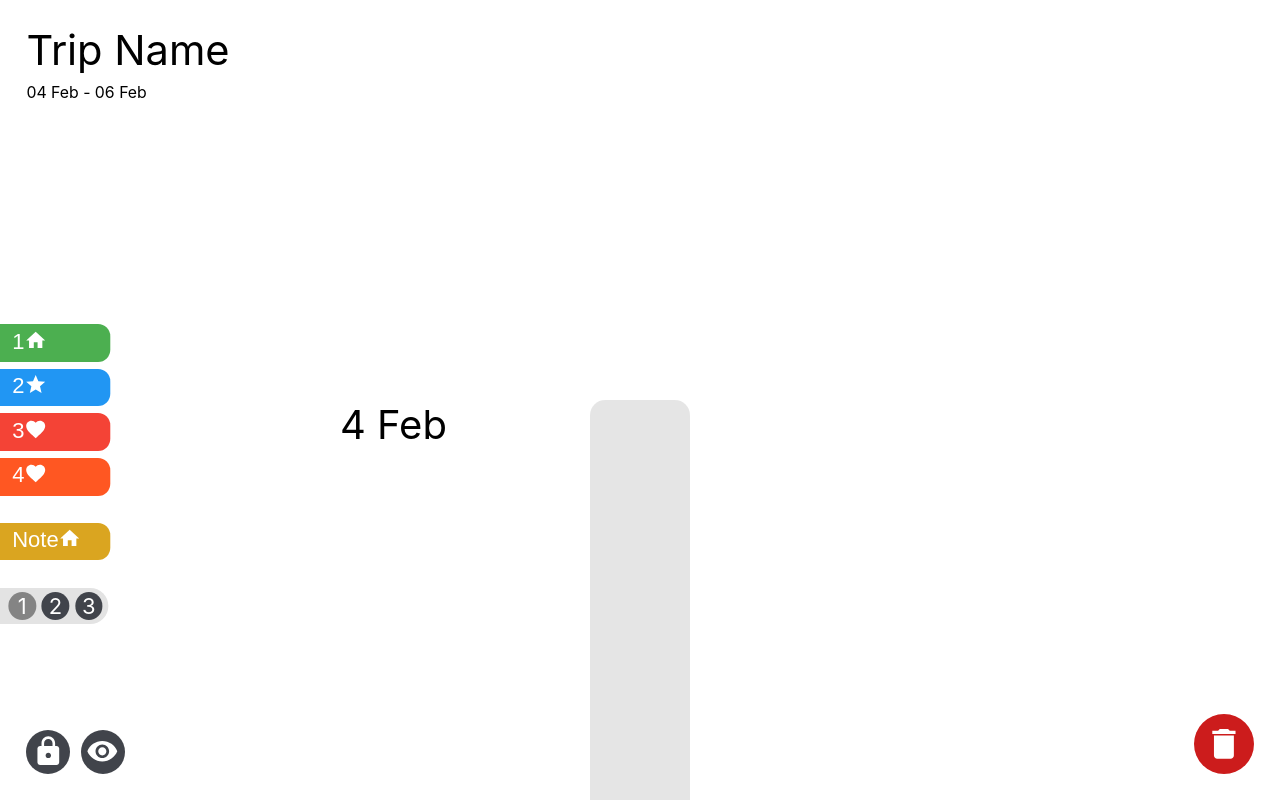
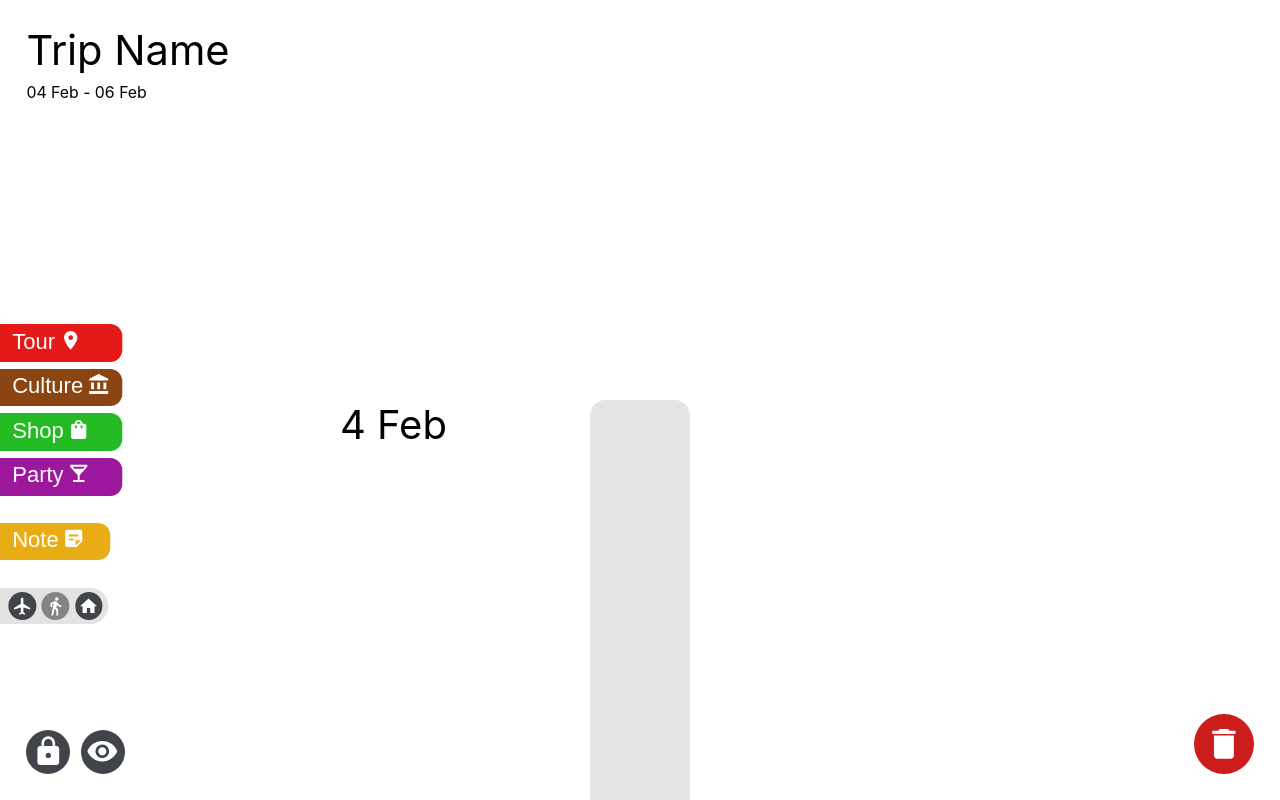
Before and after one commit to ferni2768/quickescape, a React (Create React App) app: page / in a window 1280 px wide. Built offline with nearby package versions, Linux system fonts and the light colour scheme.

Commit message:
Initial Button texts, colors and icons

```diff
--- a/src/components/UI.js
+++ b/src/components/UI.js
@@ -5,13 +5,16 @@ import Trashcan from './UI_buttons/Trashcan';
 import BigTextEditor from './UI_buttons/BigTextEditor';
 import DateRangePicker from './UI_buttons/DateRangePicker';
 import NoteButton from './UI_buttons/NoteButton';
-import { Home, Star, Favorite, Lock, LockOpen, Visibility, VisibilityOff } from '@mui/icons-material';
+import {
+    LocationOn, Flight, DirectionsCar, DirectionsBus, Train, LocalDining, AccountBalance, ShoppingBag, LocalBar, Home, AccessTimeFilled,
+    Lock, LockOpen, Visibility, VisibilityOff
+} from '@mui/icons-material';
 import './styles/Buttons.css';
 
 const UI = React.memo(({ createRectangle, zoom, mouseFollowerRef, locked, setLocked, startDate, endDate, setStartDate, setEndDate,
     isOpen, setIsOpen, activeRectangle, setOverTrashcanId }) => {
 
-    const [activeGroup, setActiveGroup] = useState(1);
+    const [activeGroup, setActiveGroup] = useState(2);
     const [visible, setVisible] = useState(true);
     const [twoLines, setTwoLines] = useState(false);
     const [isLockTouched, setIsLockTouched] = useState(false);
@@ -43,21 +46,21 @@ const UI = React.memo(({ createRectangle, zoom, mouseFollowerRef, locked, setLoc
     // Memoize buttonGroups
     const buttonGroups = useMemo(() => ({
         1: [
-            { id: 1, text: '1', color: '#4CAF50', size: 1, icon: <Home />, group: 1 },
-            { id: 2, text: '2', color: '#2196F3', size: 2, icon: <Star />, group: 1 },
-            { id: 3, text: '3', color: '#f44336', size: 1, icon: <Favorite />, group: 1 },
-            { id: 4, text: '4', color: '#FF5722', size: 2, icon: <Favorite />, group: 1 },
+            { id: 1, text: 'Plane', color: '#2b2b2b', size: 2, icon: <Flight />, group: 1 },
+            { id: 2, text: 'Train', color: '#2b2b2b', size: 2, icon: <Train />, group: 1 },
+            { id: 3, text: 'Bus', color: '#2b2b2b', size: 2, icon: <DirectionsBus />, group: 1 },
+            { id: 4, text: 'Car', color: '#2b2b2b', size: 2, icon: <DirectionsCar />, group: 1 },
         ],
         2: [
-            { id: 5, text: '5', color: '#9C27B0', size: 1, icon: <Home />, group: 2 },
-            { id: 6, text: '6', color: '#3F51B5', size: 2, icon: <Star />, group: 2 },
-            { id: 7, text: '7', color: '#00BCD4', size: 1, icon: <Favorite />, group: 2 },
-            { id: 8, text: '8', color: '#8BC34A', size: 2, icon: <Favorite />, group: 2 },
+            { id: 5, text: 'Tour', color: '#e61919', size: 1, icon: <LocationOn />, group: 2 },
+            { id: 6, text: 'Culture', color: '#8B4513', size: 1, icon: <AccountBalance />, group: 2 },
+            { id: 7, text: 'Shop', color: '#23ba23', size: 1, icon: <ShoppingBag />, group: 2 },
+            { id: 8, text: 'Party', color: '#9c179c', size: 1, icon: <LocalBar />, group: 2 }
         ],
         3: [
-            { id: 9, text: '9', color: '#FFC107', size: 1, icon: <Home />, group: 3 },
-            { id: 10, text: '10', color: '#FFEB3B', size: 2, icon: <Star />, group: 3 },
-            { id: 11, text: '11', color: '#FF9800', size: 1, icon: <Favorite />, group: 3 },
+            { id: 9, text: 'Hotel', color: '#1f85de', size: 1, icon: <Home />, group: 3 },
+            { id: 10, text: 'Eat', color: '#e36802', size: 1, icon: <LocalDining />, group: 3 },
+            { id: 11, text: 'Rest', color: '#a3a3a3', size: 1, icon: <AccessTimeFilled />, group: 3 },
         ],
     }), []);
 
--- a/src/components/UI_buttons/Button.js
+++ b/src/components/UI_buttons/Button.js
@@ -103,7 +103,10 @@ const Button = React.memo(({ id, text, color, size, createRectangle, zoom, mouse
             ref={buttonRef}
             id={`button-${id}`}
             className={`UI rectangle-button no-animation`}
-            style={{ display: group !== activeGroup && group !== 0 && startRef.current < 2 ? 'none' : '', backgroundColor: color, zIndex: group === activeGroup || group === 0 ? 100 : 90 }}
+            style={{
+                display: group !== activeGroup && group !== 0 && startRef.current < 2 ? 'none' : '', backgroundColor: color,
+                zIndex: group === activeGroup || group === 0 ? 100 : 90, width: group === 0 ? '12ch' : '13ch'
+            }}
             onMouseDown={handleMouseDown}
             onTouchStart={(e) => { handleMouseDown(e); buttonRef.current.style.transform = 'translateX(-2ch)'; }}
             onMouseEnter={() => { buttonRef.current.style.transform = 'translateX(-2ch)'; }}
--- a/src/components/UI_buttons/NoteButton.js
+++ b/src/components/UI_buttons/NoteButton.js
@@ -1,6 +1,6 @@
 import React, { memo } from 'react';
 import Button from './Button';
-import { Home } from '@mui/icons-material';
+import StickyNote2Icon from '@mui/icons-material/StickyNote2';
 
 const NoteButton = memo(({ createRectangle, zoom, mouseFollowerRef }) => {
     return (
@@ -8,13 +8,14 @@ const NoteButton = memo(({ createRectangle, zoom, mouseFollowerRef }) => {
             key={0}
             id={0}
             text={'Note'}
-            color={'#DAA520'}
+            color={'#e8ac15'}
             size={1}
             createRectangle={createRectangle}
             zoom={zoom}
             mouseFollowerRef={mouseFollowerRef}
-            icon={<Home />}
+            icon={<StickyNote2Icon />}
             group={0}
+            className='note'
         />
     );
 });
--- a/src/components/UI_buttons/SwitchButton.js
+++ b/src/components/UI_buttons/SwitchButton.js
@@ -1,4 +1,13 @@
 import React, { useState, useCallback } from 'react';
+import FlightIcon from '@mui/icons-material/Flight';
+import DirectionsWalkIcon from '@mui/icons-material/DirectionsWalk';
+import Home from '@mui/icons-material/Home';
+
+const iconMap = {
+    1: <FlightIcon style={{ pointerEvents: 'none' }} />,
+    2: <DirectionsWalkIcon style={{ pointerEvents: 'none' }} />,
+    3: <Home style={{ pointerEvents: 'none' }} />
+};
 
 const SwitchButton = React.memo(({ group, activeGroup, setActiveGroup }) => {
     const [isTouched, setIsTouched] = useState(false);
@@ -25,7 +34,7 @@ const SwitchButton = React.memo(({ group, activeGroup, setActiveGroup }) => {
             onTouchStart={handleTouchStart}
             onTouchEnd={handleTouchEnd}
         >
-            {group}
+            {iconMap[group] || '❓'}
         </button>
     );
 });
--- a/src/components/styles/Buttons.css
+++ b/src/components/styles/Buttons.css
@@ -146,7 +146,8 @@
 
 .rectangle-button {
     font-size: calc(0.75vh + 1em);
-    width: 12ch;
+    font-weight: 400;
+    width: 13ch;
     background-color: #4CAF50;
     border: none;
     color: white;
@@ -156,6 +157,7 @@
     text-decoration: none;
     display: flex;
     flex-direction: row;
+    align-content: center;
     margin-bottom: 7px;
     cursor: pointer;
     border-top-right-radius: 1ch;
@@ -223,6 +225,9 @@
     margin: 0.2ch;
     cursor: pointer;
     border-radius: 5ch;
+    align-items: center;
+    justify-content: center;
+    display: flex;
     transition: background-color 0.1s, transform 0.1s;
 }
 
@@ -286,6 +291,7 @@
 .rectangle-button svg {
     width: calc(0.75vh + 0.7em);
     height: calc(0.75vh + 0.7em);
+    margin-left: 0.3ch;
 }
 
 .view-button svg,
@@ -299,6 +305,11 @@
     height: calc(0.3vw + 1.5em);
 }
 
+.switch-button svg {
+    width: calc(0.75vh + 0.95ch);
+    height: calc(0.75vh + 0.95ch);
+}
+
 .ui-container {
     position: fixed;
     top: 0;
```
